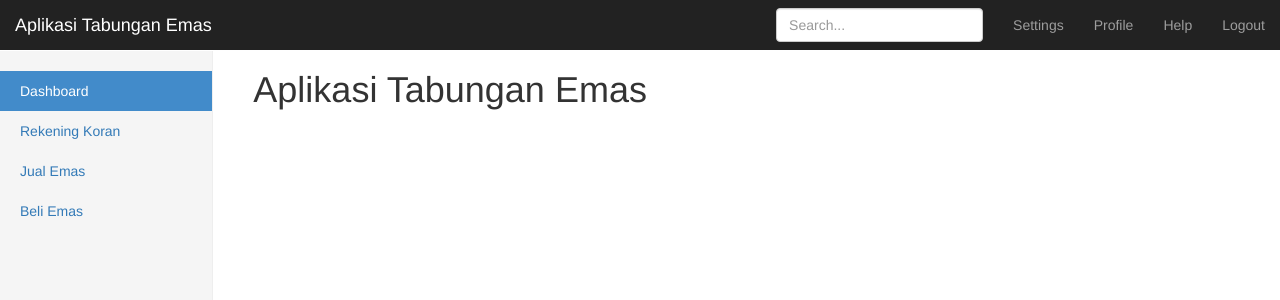
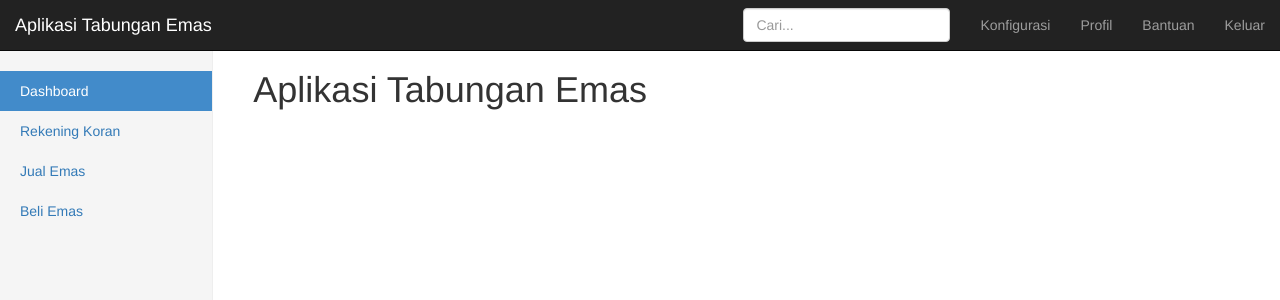
Before and after one commit to artivisi/training-pegadaian-2017-01, an Angular app in the folder tabungan-emas/: page / in a window 1280 px wide. Shown: the top 300 px of the page. Built offline with nearby package versions, Linux system fonts and the light colour scheme.

Commit message:
refactor navbar ke modul sendiri

```diff
--- a/tabungan-emas/src/app/app.component.html
+++ b/tabungan-emas/src/app/app.component.html
@@ -1,27 +1,5 @@
-<nav class="navbar navbar-inverse navbar-fixed-top">
-  <div class="container-fluid">
-	<div class="navbar-header">
-	  <button type="button" class="navbar-toggle collapsed" data-toggle="collapse" data-target="#navbar" aria-expanded="false" aria-controls="navbar">
-		<span class="sr-only">Toggle navigation</span>
-		<span class="icon-bar"></span>
-		<span class="icon-bar"></span>
-		<span class="icon-bar"></span>
-	  </button>
-	  <a class="navbar-brand" href="#">{{title}}</a>
-	</div>
-	<div id="navbar" class="navbar-collapse collapse">
-	  <ul class="nav navbar-nav navbar-right">
-		<li><a href="#">Settings</a></li>
-		<li><a href="#">Profile</a></li>
-		<li><a href="#">Help</a></li>
-		<li><a href="#">Logout</a></li>
-	  </ul>
-	  <form class="navbar-form navbar-right">
-		<input type="text" class="form-control" placeholder="Search...">
-	  </form>
-	</div>
-  </div>
-</nav>
+
+<navigation-bar></navigation-bar>
 
 <div class="container-fluid">
   <div class="row">
--- a/tabungan-emas/src/app/app.module.ts
+++ b/tabungan-emas/src/app/app.module.ts
@@ -4,10 +4,12 @@ import { FormsModule } from '@angular/forms';
 import { HttpModule } from '@angular/http';
 
 import { AppComponent } from './app.component';
+import { NavbarComponent } from './navbar/navbar.component';
 
 @NgModule({
   declarations: [
-    AppComponent
+    AppComponent,
+    NavbarComponent
   ],
   imports: [
     BrowserModule,
--- /dev/null
+++ b/tabungan-emas/src/app/navbar/navbar.component.html
@@ -0,0 +1,24 @@
+<nav class="navbar navbar-inverse navbar-fixed-top">
+  <div class="container-fluid">
+	<div class="navbar-header">
+	  <button type="button" class="navbar-toggle collapsed" data-toggle="collapse" data-target="#navbar" aria-expanded="false" aria-controls="navbar">
+		<span class="sr-only">Toggle navigation</span>
+		<span class="icon-bar"></span>
+		<span class="icon-bar"></span>
+		<span class="icon-bar"></span>
+	  </button>
+	  <a class="navbar-brand" href="#">{{title}}</a>
+	</div>
+	<div id="navbar" class="navbar-collapse collapse">
+	  <ul class="nav navbar-nav navbar-right">
+		<li><a href="#">Konfigurasi</a></li>
+		<li><a href="#">Profil</a></li>
+		<li><a href="#">Bantuan</a></li>
+		<li><a href="#">Keluar</a></li>
+	  </ul>
+	  <form class="navbar-form navbar-right">
+		<input type="text" class="form-control" placeholder="Cari...">
+	  </form>
+	</div>
+  </div>
+</nav>
--- /dev/null
+++ b/tabungan-emas/src/app/navbar/navbar.component.ts
@@ -0,0 +1,17 @@
+import { Component, OnInit } from '@angular/core';
+
+@Component({
+  selector: 'navigation-bar',
+  templateUrl: './navbar.component.html',
+  styleUrls: ['./navbar.component.css']
+})
+export class NavbarComponent implements OnInit {
+
+  title = "Aplikasi Tabungan Emas"
+
+  constructor() { }
+
+  ngOnInit() {
+  }
+
+}
```
Also changed, not shown: tabungan-emas/src/app/navbar/navbar.component.css (added), 1 other file (tests, documents, lock files or other folders).
